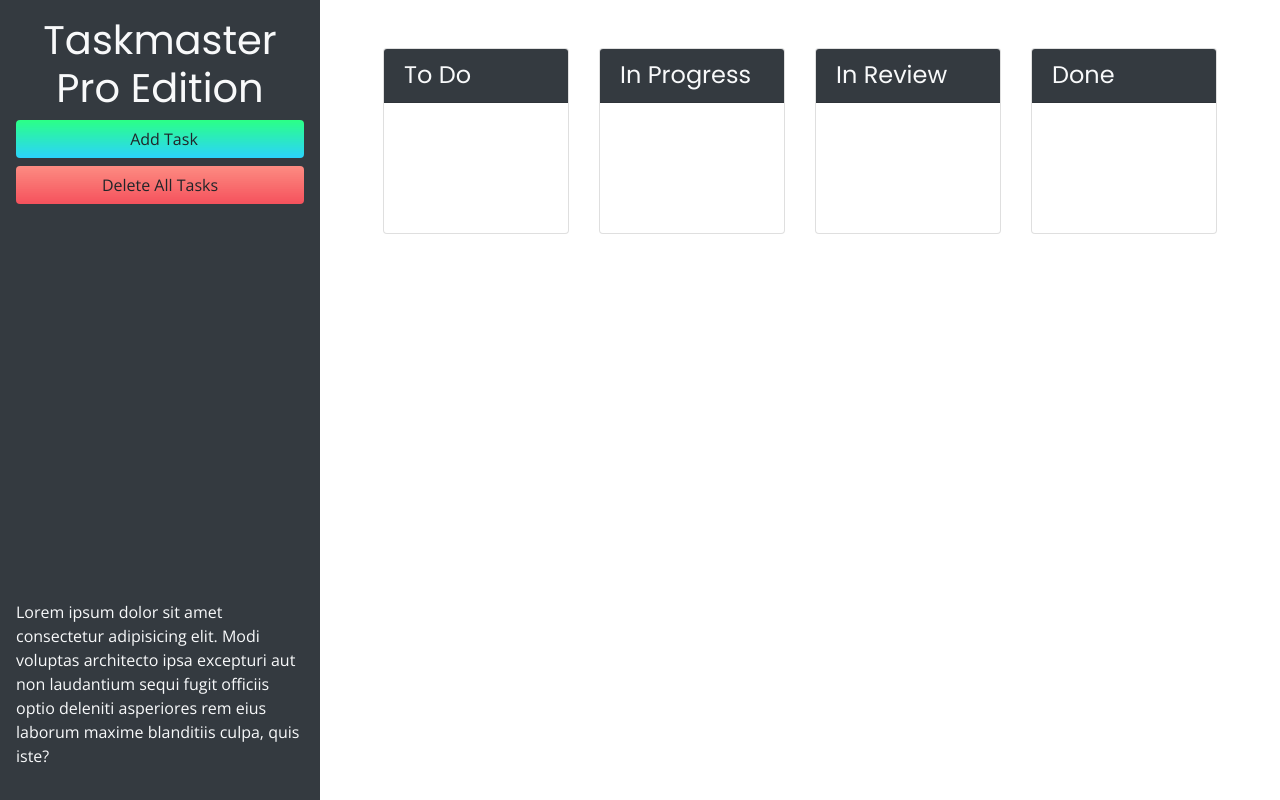
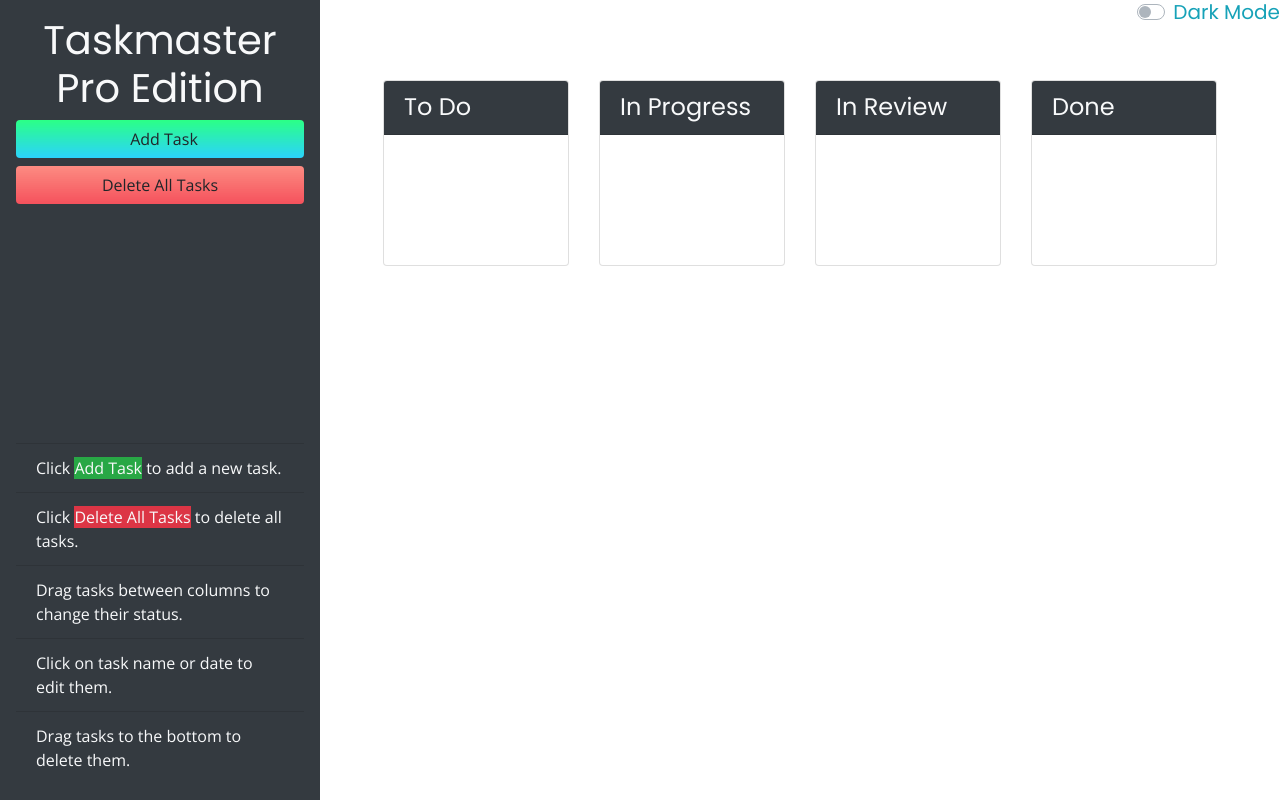
Before and after one commit to GurkiratSaini/taskmaster-pro, a plain HTML site: page index.html in a window 1280 px wide. Drawn offline with nearby package versions, Linux system fonts and the light colour scheme; a web font is replaced by a local one.

Commit message:
added checklist text and dark mode

```diff
--- a/assets/js/script.js
+++ b/assets/js/script.js
@@ -252,11 +252,20 @@ $("#remove-tasks").on("click", function() {
   saveTasks();
 });
 
+
+
 setInterval(function() {
   $(".card .list-group-item").each(function(index, el) {
     auditTask(el);
   });
 }, (1000*60)*30);
 
+$(document).ready(function(){
+  $("#darkMode").click(function() {
+    var element = document.body;
+    element.classList.toggle("bg-secondary");
+  });
+});
+
 // load tasks for the first time
 loadTasks();
--- a/index.html
+++ b/index.html
@@ -27,12 +27,20 @@
       </button>
       <button id="remove-tasks" class="btn btn-block btn-delete">Delete All Tasks</button>
       <span class="oi oi-task display-1 text-center mb-2 d-none d-lg-block mt-auto"></span>
-      <p class="d-none d-lg-block">Lorem ipsum dolor sit amet consectetur adipisicing elit. Modi voluptas architecto ipsa
-        excepturi aut non
-        laudantium sequi fugit officiis optio deleniti asperiores rem eius laborum maxime blanditiis culpa, quis iste?
-      </p>
+        <ul class="list-group list-group-flush d-none d-lg-block">
+          <li class="list-group-item bg-dark">Click <span class="bg-success">Add Task</span> to add a new task.</li>
+          <li class="list-group-item bg-dark">Click <span class="bg-danger">Delete All Tasks</span> to delete all tasks.</li>
+          <li class="list-group-item bg-dark">Drag tasks between columns to change their status.</li>
+          <li class="list-group-item bg-dark">Click on task name or date to edit them.</li>
+          <li class="list-group-item bg-dark">Drag tasks to the bottom to delete them.</li>
+        </ul>
     </header>
     <main class="col-12 col-lg-9 d-flex flex-column">
+
+      <div class="custom-control custom-switch d-flex flex-row-reverse">
+        <input type="checkbox" class="custom-control-input" id="darkMode">
+        <label class="custom-control-label text-info" for="darkMode"><h5>Dark Mode</h5></label>
+      </div>
 
       <div class="m-5 row justify-content-around">
 
```
Also changed, not shown: assets/css/style.css (line endings or trailing spaces).
